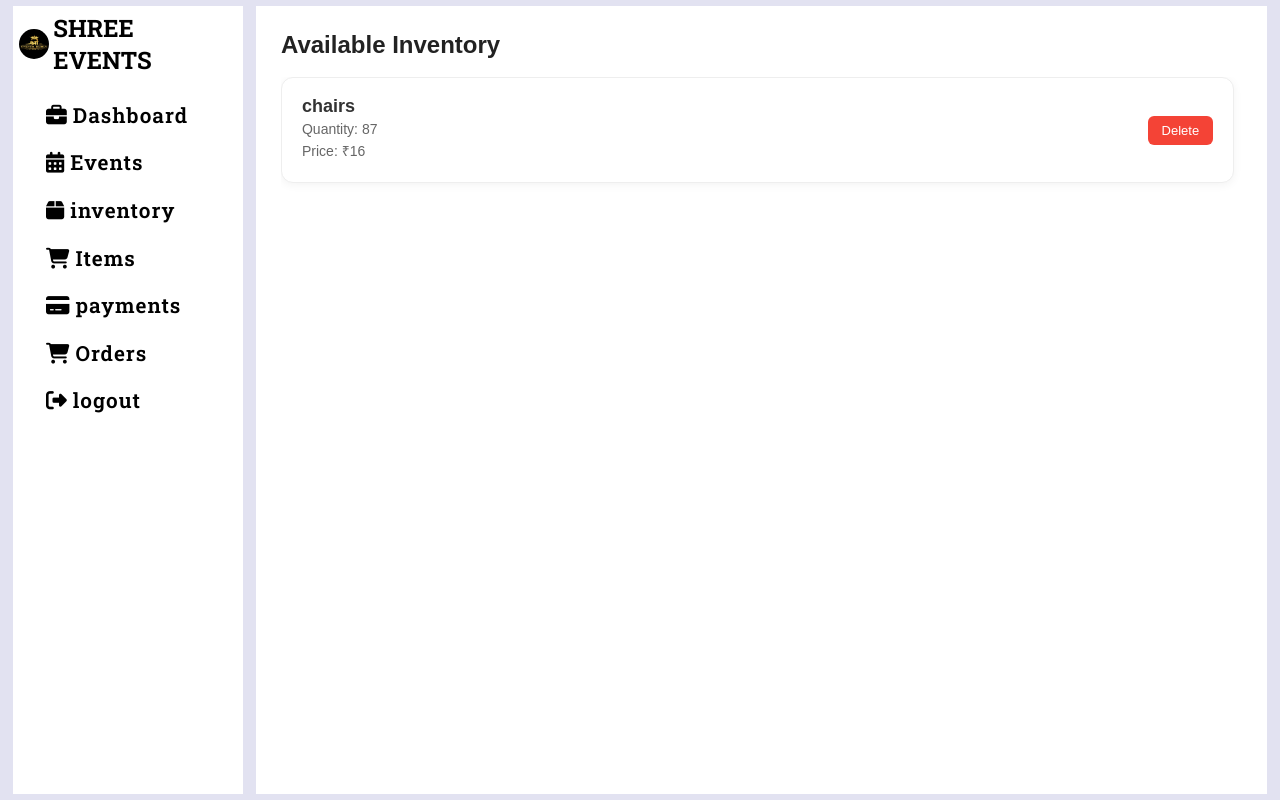
After one commit to hiteshshetty130-coder/Shree-EVents--Event-Management-system, a Flask app: page /items in a window 1280 px wide. The commit adds this page. Run offline with Flask 3, Linux system fonts and the light colour scheme; a user stored in the database is signed in; data comes from the database, SQL or seed files in the repository.

Commit message:
added more files

```diff
--- a/app.py
+++ b/app.py
@@ -4,6 +4,7 @@ from events import events_app
 from inventory import inventory_app
 from payments import payments_app
 from orders import orders_app
+from items import items_app
 from database import init_db,check_user
 import sqlite3
 
@@ -15,7 +16,7 @@ app.register_blueprint(events_app)
 app.register_blueprint(inventory_app)
 app.register_blueprint(payments_app)
 app.register_blueprint(orders_app)
-
+app.register_blueprint(items_app)
 
 # home route
 @app.route('/')
@@ -27,8 +28,8 @@ def home():
 def login_fn():
     error=None
     try:
-        username=request.form['username']
-        password=request.form['password']
+        username=request.form['username'].strip()
+        password=request.form['password'].strip()
 
         user=check_user(username,password) #call function in database.py file
         if user:
--- a/database.py
+++ b/database.py
@@ -3,7 +3,7 @@ import datetime
 from flask import flash
 
 def get_connection():
-    con=sqlite3.connect("database.db") #connect to database and create a cursor to run commands
+    con=sqlite3.connect("database.db",timeout=30,check_same_thread=False) #connect to database and create a cursor to run commands
     return con
 
 def init_db():
@@ -187,6 +187,13 @@ def get_inventory():
     con.close()
     return inven_data
 
+def delete_inventory_item(item_id):
+    con=get_connection()
+    cursor=con.cursor()
+    cursor.execute("DELETE FROM inventory WHERE item_id=?",(item_id,))
+    con.commit()
+    con.close()
+
 # search fn
 def search_inventory(search):
     con=get_connection()
@@ -296,7 +303,11 @@ def update_allocation(event_id, item_id, quantity, name, price):
     elif row:
         cursor.execute("UPDATE allocation SET quantity=?, total_price=? WHERE event_id=? AND item_id=?",(quantity, quantity * price, event_id, item_id))
     else:
-        cursor.execute("""INSERT INTO allocation(event_id, item_id, quantity, item_name, price_per_unit, total_price)VALUES(?,?,?,?,?,?)""",(event_id, item_id, quantity, name, price, quantity * price))
+        cursor.execute("SELECT event_date FROM events WHERE event_id=?",(event_id,))
+
+        event_date = cursor.fetchone()[0]
+
+        cursor.execute("""INSERT INTO allocation(event_id, item_id, quantity, item_name, price_per_unit, total_price,event_date)VALUES(?,?,?,?,?,?,?)""",(event_id, item_id, quantity, name, price, quantity * price,event_date))
 
     con.commit()
     con.close()
--- /dev/null
+++ b/items.py
@@ -0,0 +1,23 @@
+from flask import Blueprint,redirect,render_template,session,url_for,request
+from database import *
+
+items_app=Blueprint('items',__name__)
+
+# events page route
+@items_app.route('/items',methods=['GET','POST'])
+def items_fn():
+    if 'user' in session:
+        inventories=get_inventory()
+        return render_template('items.html',inventories=inventories)
+    else:
+        return redirect(url_for('home'))
+
+
+
+@items_app.route('/delete_item/<int:item_id>')
+def delete_item(item_id):
+    if 'user' in session:
+        delete_inventory_item(item_id)
+        return redirect(url_for('items.items_fn'))
+    else:
+        return redirect(url_for('home'))
--- a/static/main.css
+++ b/static/main.css
@@ -1445,3 +1445,96 @@ button .fa-trash {
   background: #c7c7c7;
   border-radius: 10px;
 }
+/* --------------------------------------------------------------------------------------- */
+.inventory-wrapper {
+    height: 100vh;
+    padding: 25px;
+    display: flex;
+    flex-direction: column;
+    background: #ffffff;
+    font-family: Arial, sans-serif;
+}
+
+/* Title styling */
+.page-title {
+    font-size: 24px;
+    font-weight: 600;
+    margin-bottom: 18px;
+    color: #222;
+}
+
+/* SCROLL ONLY HERE */
+.inventory-container {
+    flex: 1;
+    overflow-y: auto;
+    padding-right: 8px;
+
+    /* smooth scroll feel */
+    scroll-behavior: smooth;
+}
+
+/* Modern card design */
+.inventory-card {
+    display: flex;
+    justify-content: space-between;
+    align-items: center;
+
+    background: #ffffff;
+    padding: 18px 20px;
+    margin-bottom: 12px;
+
+    border-radius: 12px;
+    border: 1px solid #eee;
+
+    box-shadow: 0 2px 10px rgba(0,0,0,0.05);
+
+    transition: all 0.2s ease-in-out;
+}
+
+/* hover effect */
+.inventory-card:hover {
+    transform: translateY(-2px);
+    box-shadow: 0 4px 18px rgba(0,0,0,0.08);
+}
+
+/* Text styling */
+.inventory-info h3 {
+    margin: 0;
+    font-size: 18px;
+    font-weight: 600;
+    color: #333;
+}
+
+.inventory-info p {
+    margin: 4px 0;
+    font-size: 14px;
+    color: #666;
+}
+
+/* Actions */
+.inventory-actions {
+    display: flex;
+    gap: 10px;
+}
+
+/* Buttons */
+.inventory-actions a {
+    text-decoration: none;
+    padding: 7px 14px;
+    border-radius: 6px;
+    font-size: 13px;
+    font-weight: 500;
+
+    transition: 0.2s ease;
+}
+
+
+/* Delete button */
+.delete-btn {
+    background: #f44336;
+    color: white;
+}
+
+.delete-btn:hover {
+    background: #d9362b;
+}
--- a/templates/base.html
+++ b/templates/base.html
@@ -59,6 +59,9 @@
               <a href="{{url_for('inventory.inventory_fn')}}"><i class="fa-solid fa-box"></i>inventory</a>
             </li>
             <li>
+              <a href="{{url_for('items.items_fn')}}"><i class="fa-solid fa-cart-shopping"></i>Items</a>
+            </li>
+            <li>
               <a href="{{url_for('payments.payments_fn')}}"><i class="fa-solid fa-credit-card"></i>payments</a>
             </li>
             <li>
--- /dev/null
+++ b/templates/items.html
@@ -0,0 +1,32 @@
+{% extends "base.html" %}
+{% block title %}Inventory List{% endblock %}
+
+{% block content %}
+
+<div class="inventory-wrapper">
+
+  <h2 class="page-title">Available Inventory</h2>
+
+  <div class="inventory-container">
+
+    {% for item in inventories %}
+    <div class="inventory-card">
+
+      <div class="inventory-info">
+        <h3>{{ item[1] }}</h3>
+        <p>Quantity: {{ item[2] }}</p>
+        <p>Price: ₹{{ item[3] }}</p>
+      </div>
+
+      <div class="inventory-actions">
+        <a href="{{url_for('items.delete_item',item_id=item[0])}}" class="delete-btn"
+           onclick="return confirm('Are you sure?')">Delete</a>
+      </div>
+
+    </div>
+    {% endfor %}
+
+  </div>
+</div>
+
+{% endblock %}
--- a/templates/orders.html
+++ b/templates/orders.html
@@ -1,4 +1,6 @@
 {% extends "base.html" %}
+ {% block title %}ORDERS{% endblock %}
+
 {% block content %}
 <div class="orders-content">
     <div class="orders-table-container">
--- a/templates/payments.html
+++ b/templates/payments.html
@@ -1,4 +1,5 @@
 {% extends "base.html" %}
+ {% block title %}PAYMENTS{% endblock %}
 {% block content %}
 <div class="payment-content">
     <div class="payments-table-container">
```
Also changed, not shown: database.db.
